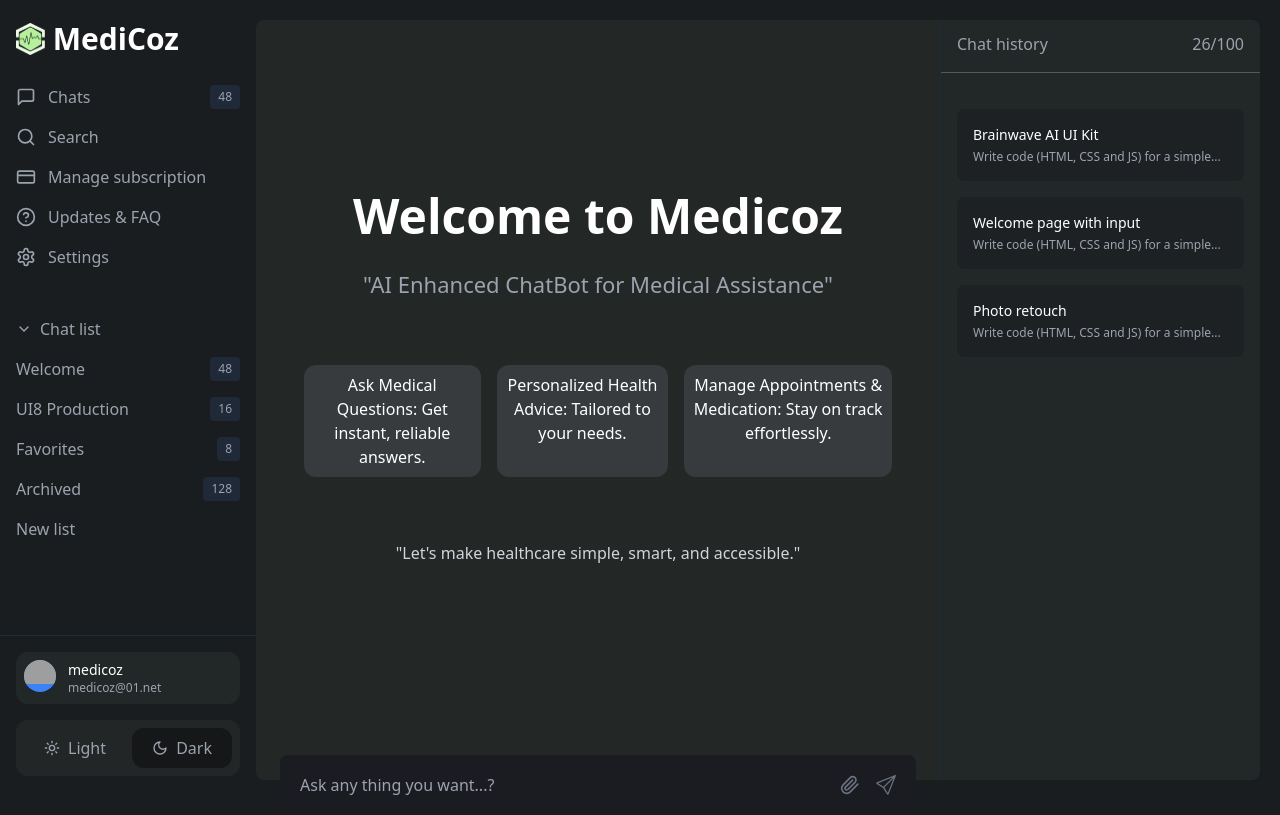
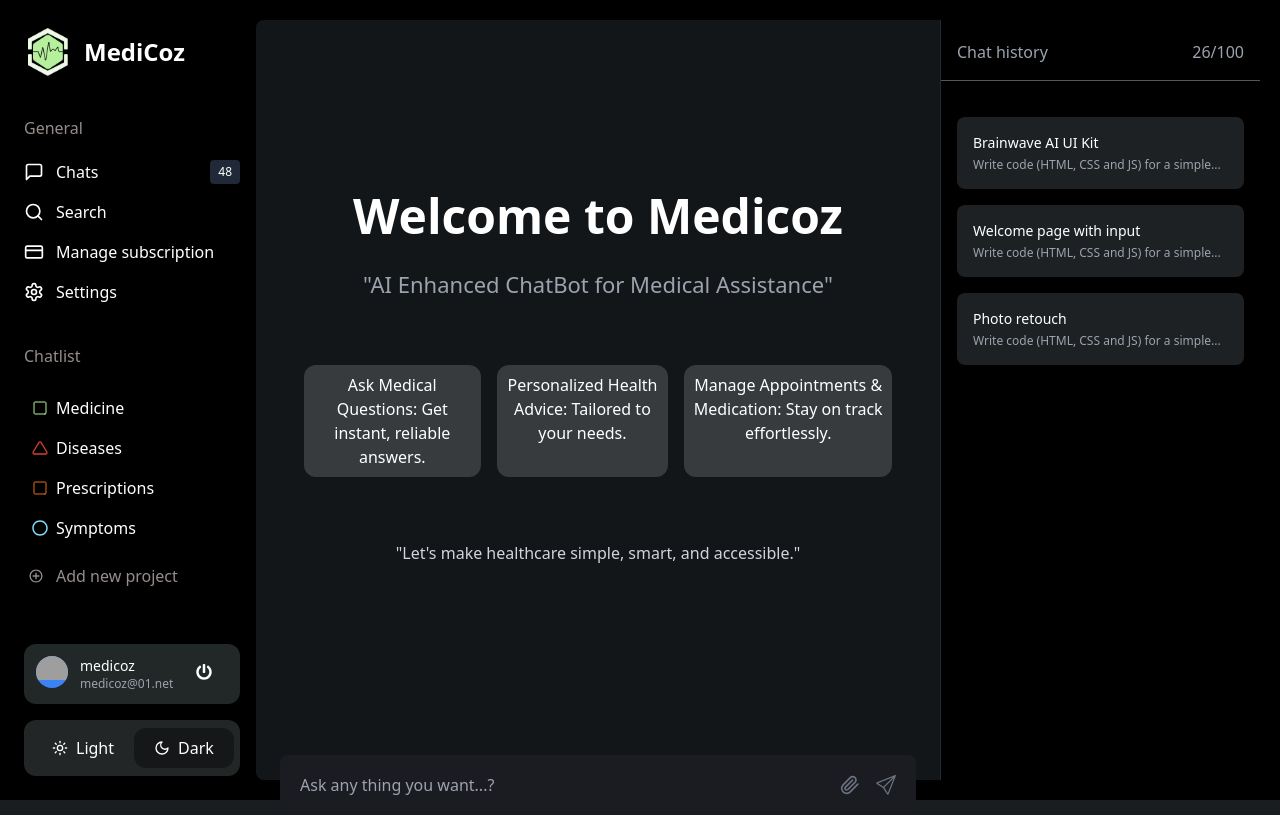
Before and after one commit to Viswajith2003/medicoz, a Next.js app: page / in a window 1280 px wide. Built offline with nearby package versions, Linux system fonts and the light colour scheme; grey boxes are pictures that could not be loaded.

Commit message:
homepage dark mode set

```diff
--- a/src/app/components/chatHistory.jsx
+++ b/src/app/components/chatHistory.jsx
@@ -16,9 +16,9 @@ export default function ChatHistory({ theme }) {
 
   return (
     <div
-      className={`w-80 border-l rounded-tl-none rounded-bl-none mr-5 mb-5 mt-5  rounded-lg bg-[#222727] ${
+      className={`w-80 border-l border-[#485252] rounded-tl-none rounded-bl-none mr-5 mb-5 mt-5 pt-2 rounded-lg  dark:bg-[#131619] ${
         theme === "light" ? "border-gray-200 bg-white" : "border-gray-800"
-      }  hidden lg:block`}
+      } hidden lg:block`}
     >
       <div className="flex items-center justify-between mb-4 pt-3 px-4">
         <span className={theme === "light" ? "text-gray-600" : "text-gray-400"}>
--- a/src/app/components/mainContent.jsx
+++ b/src/app/components/mainContent.jsx
@@ -9,11 +9,10 @@ export default function MainContent({ theme }) {
 
   return (
     <div
-      className={`flex-1 pt-40 rounded-tr-none rounded-br-none  mb-5 mt-5  rounded-lg ${
-        theme === "light" ? "bg-gray-50" : "bg-[#232726]"
+      className={`flex-1 pt-40 rounded-tr-none rounded-br-none  mb-5 mt-5 text-center rounded-lg ${
+        theme === "light" ? "bg-gray-50" : "bg-[#131619]"
       }`}
     >
-      <div className=" text-center">
       <h1
         className={`font-bold text-[48px] mb-4 ${
           theme === "light" ? "text-gray-900" : "text-white"
@@ -58,6 +57,5 @@ export default function MainContent({ theme }) {
         </button>
       </div>
     </div>
-    </div>
   );
 }
--- a/src/app/components/sidebar.jsx
+++ b/src/app/components/sidebar.jsx
@@ -1,46 +1,75 @@
 import { useState } from "react";
+import { FaPowerOff, FaRegCircle } from "react-icons/fa";
 import {
   MessageSquare,
   Search,
   CreditCard,
   HelpCircle,
   Settings,
-  ChevronDown,
   Sun,
   Moon,
 } from "lucide-react";
+import { IoSquareOutline } from "react-icons/io5";
+import { FiTriangle } from "react-icons/fi";
+import { IoMdAddCircleOutline } from "react-icons/io";
 
 export default function Sidebar({ isOpen, setIsOpen, theme, setTheme }) {
   const menuItems = [
-    { icon: <MessageSquare className="w-5 h-5" />, text: "Chats", count: "48" },
-    { icon: <Search className="w-5 h-5" />, text: "Search" },
-    { icon: <CreditCard className="w-5 h-5" />, text: "Manage subscription" },
-    { icon: <HelpCircle className="w-5 h-5" />, text: "Updates & FAQ" },
-    { icon: <Settings className="w-5 h-5" />, text: "Settings" },
+    {
+      icon: <MessageSquare className="w-5 h-5 text-white" />,
+      text: "Chats",
+      count: "48",
+    },
+    { icon: <Search className="w-5 h-5 text-white" />, text: "Search" },
+    {
+      icon: <CreditCard className="w-5 h-5 text-white" />,
+      text: "Manage subscription",
+    },
+    { icon: <Settings className="w-5 h-5 text-white" />, text: "Settings" },
   ];
 
   const chatCategories = [
-    { text: "Welcome", count: "48" },
-    { text: "UI8 Production", count: "16" },
-    { text: "Favorites", count: "8" },
-    { text: "Archived", count: "128" },
-    { text: "New list" },
+    {
+      to: "/",
+      name: "Medicine",
+      Icon: IoSquareOutline,
+      color: "#b6f19d",
+    },
+    {
+      to: "/profile",
+      name: "Diseases",
+      Icon: FiTriangle,
+      color: "#d1402f",
+    },
+    {
+      to: "/dashboard",
+      name: "Prescriptions",
+      Icon: IoSquareOutline,
+      color: "#e26e21",
+    },
+    {
+      to: "/test-components",
+      name: "Symptoms",
+      Icon: FaRegCircle,
+      color: "#82dbf7",
+    },
   ];
 
   return (
-    <div className="w-64 bg-[#1A1D1F] pb-2 border-gray-800 flex flex-col">
-      <div className="p-4 flex items-center ">
-        <img src="/logo.png" alt="M" className="h-8" />
-        <span className="ml-2 text-white text-[30px] font-semibold">
+    <div className="w-64 bg-[#000000] py-2 pl-2 border-gray-800 flex flex-col">
+      <div className="p-5 flex items-center ">
+        <img src="/logo.png" alt="M" className="h-12 w-10" />
+        <span className="ml-4 text-white text-[24px] font-semibold">
           MediCoz
         </span>
       </div>
 
       <nav className="flex-1">
+        <h1 className="text-[#9c9491f3] mt-5 mb-3 ml-4">General</h1>
         {menuItems.map((item, index) => (
           <div
             key={index}
-            className="px-4 py-2 flex items-center text-gray-400 hover:bg-gray-800 cursor-pointer"
+            className="px-4 py-2 flex items-center text-white hover:bg-gray-800 cursor-pointer"
           >
             {item.icon}
             <span className="ml-3 flex-1">{item.text}</span>
@@ -52,31 +81,33 @@ export default function Sidebar({ isOpen, setIsOpen, theme, setTheme }) {
           </div>
         ))}
 
-        <div className="mt-8">
-          <div className="px-4 py-2 flex items-center justify-between text-gray-400">
-            <div className="flex items-center">
-              <ChevronDown className="w-4 h-4 mr-2" />
-              <span>Chat list</span>
-            </div>
-          </div>
+        <div className="pl-4 mt-8">
+          <ul className="list-none">
+            <h1 className="text-[#9c9491f3] mb-5">Chatlist</h1>
             {chatCategories.map((item, index) => (
-            <div
+              <li
                 key={index}
-              className="px-4 py-2 flex items-center text-gray-400 hover:bg-gray-800 cursor-pointer"
+                className={` hover:bg-[#262729] w-52 p-2 rounded-lg ${
+                  item.to === item.route ? "active" : ""
+                }`}
               >
-              <span className="flex-1">{item.text}</span>
-              {item.count && (
-                <span className="text-xs bg-gray-800 px-2 py-1 rounded">
-                  {item.count}
-                </span>
-              )}
-            </div>
+                <a href={item.to} className="flex items-center gap-2">
+                  <item.Icon style={{ color: item.color }} />
+                  <span>{item.name}</span>
+                </a>
+              </li>
             ))}
+            <button className="text-[#9c9491f3] flex mt-4 gap-3 text-center pl-1 hover:text-gray-600">
+              <IoMdAddCircleOutline className="mt-1 hover:text-gray-600 " />
+              <h1 className="hover:text-gray-600">Add new project</h1>
+            </button>
+          </ul>
         </div>
       </nav>
 
-      <div className="p-4 border-t border-gray-800">
-        <div className="items-center mb-4 bg-[#222727] p-2 rounded-xl">
+      <div className="p-4  border-gray-800">
+        <div className="items-center mb-4 bg-[#222727] p-3 rounded-xl">
+          <div className="flex">
             <div className="flex ">
               <div className="w-8 h-8 rounded-full bg-blue-500 overflow-hidden">
                 <img src="/placeholder-avatar.png" alt="User" />
@@ -86,20 +117,24 @@ export default function Sidebar({ isOpen, setIsOpen, theme, setTheme }) {
                 <div className="text-xs text-gray-400">medicoz@01.net</div>
               </div>
             </div>
+            <div className="ml-auto">
+              <FaPowerOff className="mt-2 mr-4 text-white" />
             </div>
-        <div className="flex items-center justify-between p-2 rounded-xl text-gray-400 bg-[#232627]">
+          </div>
+        </div>
+        <div className="flex items-center justify-between p-2 rounded-xl text-white bg-[#232627]">
           <button
             onClick={() => setTheme("light")}
             className="flex items-center hover:bg-gray-800 p-2 px-5 rounded-xl"
           >
-            <Sun className="w-4 h-4 mr-2" />
+            <Sun className="w-4 h-4 mr-2 text-white" />
             <span>Light</span>
           </button>
           <button
             onClick={() => setTheme("dark")}
             className="flex items-center hover:bg-gray-800 p-2 px-5 rounded-xl bg-[#151719]"
           >
-            <Moon className="w-4 h-4 mr-2" />
+            <Moon className="w-4 h-4 mr-2 text-white" />
             <span>Dark</span>
           </button>
         </div>
--- a/src/app/page.jsx
+++ b/src/app/page.jsx
@@ -18,11 +18,7 @@ export default function Home() {
         theme={theme}
         setTheme={setTheme}
       />
-      <div
-        className={`flex-1 flex ${
-          theme === "light" ? "bg-white" : "bg-[#1A1D1F]"
-        }`}
-      >
+      <div className={`flex-1 flex bg-[#000000]`}>
         <MainContent theme={theme} />
         <ChatHistory theme={theme} />
       </div>
```
Lines whose indentation alone changed are shown as unchanged.
